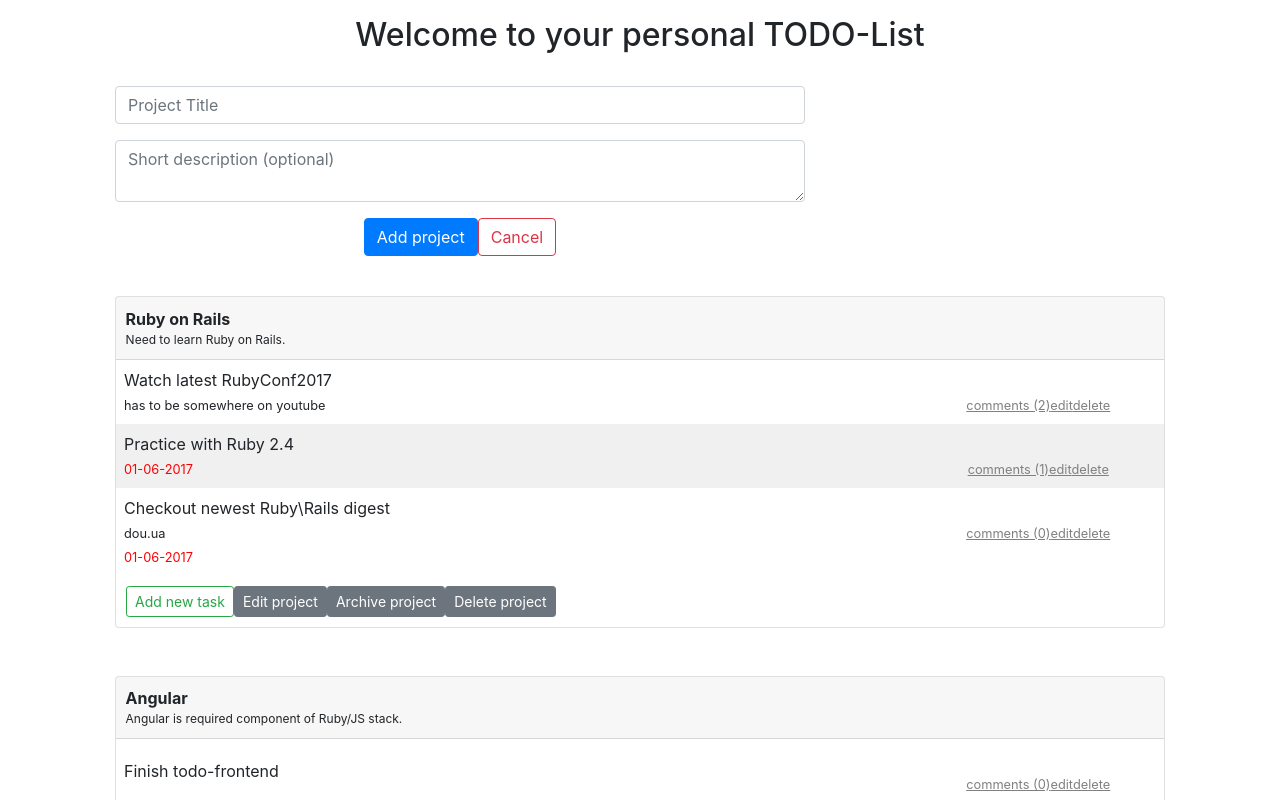
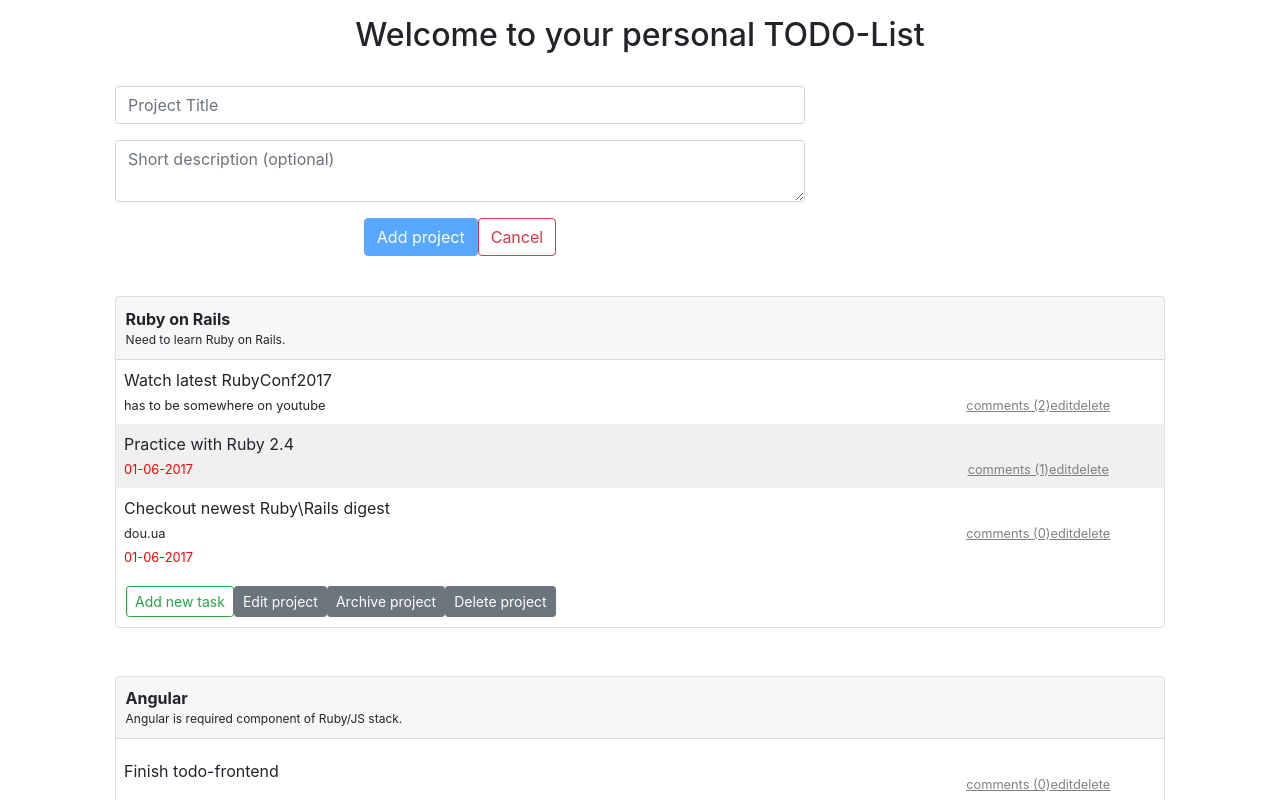
Before and after one commit to iSarCasm/todo_frontend, an Angular app: page /dashboard in a window 1280 px wide. Both pictures are taken after a click on the button "Add project". Shown: the top 800 px of the page. Built offline with nearby package versions, Linux system fonts and the light colour scheme.

Commit message:
Edit ProjectNewComponent

```diff
--- a/src/app/dashboard/dashboard.component.html
+++ b/src/app/dashboard/dashboard.component.html
@@ -1,10 +1,7 @@
 <div class="container mt-3 text-center">
   <h2>Welcome to your personal TODO-List</h2>
   <br>
-  <app-project-new *ngIf="isAddingProject; else open_new_project" (canceled)="cancelNewProject()"></app-project-new>
-  <ng-template #open_new_project>
-    <button class="btn btn-primary" (click)="addNewProject()">Add project</button>
-  </ng-template>
+  <app-project-new></app-project-new>
   <br>
   <app-project *ngFor="let project of projects"[project]="project"></app-project>
 </div>
--- a/src/app/dashboard/dashboard.component.ts
+++ b/src/app/dashboard/dashboard.component.ts
@@ -12,8 +12,6 @@ import { DashboardService } from './dashboard.service';
 })
 export class DashboardComponent implements OnInit {
   projects: Project[];
-  isAddingProject: boolean = false;
-
 
   constructor(
     private dashboardService: DashboardService
@@ -28,12 +26,4 @@ export class DashboardComponent implements OnInit {
         }
       )
   }
-
-  addNewProject() {
-    this.isAddingProject = true;
-  }
-
-  cancelNewProject() {
-    this.isAddingProject = false;
-  }
 }
--- a/src/app/project/project-new/project-new.component.html
+++ b/src/app/project/project-new/project-new.component.html
@@ -1,7 +1,7 @@
-<div class="container">
+<div class="container" *ngIf="isAddingProject; else open_new_project">
   <div class="row">
     <div class="col-12 col-md-8 push-md-2">
-      <form>
+      <form (ngSubmit)="addNewProject()" #projectForm="ngForm">
         <div class="form-group">
           <input
             type="text" class="form-control"
@@ -21,7 +21,7 @@
             #input_desc="ngModel">
         </textarea>
         </div>
-        <div *ngIf="input_title.errors && (input_title.dirty || input_title.touched)" class="alert alert-danger">
+        <div *ngIf="input_title.errors && (input_title.dirty || input_title.touched)" class="alert alert-danger p-1">
           <div [hidden]="!input_title.errors.required">
             Title is required
           </div>
@@ -29,14 +29,19 @@
             Title cannot be more than 80 characters long.
           </div>
         </div>
-        <div *ngIf="input_desc.errors && (input_desc.dirty || input_desc.touched)" class="alert alert-danger">
+        <div *ngIf="input_desc.errors && (input_desc.dirty || input_desc.touched)" class="alert alert-danger p-1">
           <div [hidden]="!input_desc.errors.maxlength">
             Description cannot be more than 300 characters long.
           </div>
         </div>
-        <button class="btn btn-primary" (click)="addProject()">Add project</button>
-        <button class="btn btn-outline-danger" (click)="cancel()">Cancel</button>
+        <button
+          class="btn btn-primary"
+          [disabled]="!projectForm.form.valid">Add project</button>
+        <button class="btn btn-outline-danger" (click)="cancelEditing()">Cancel</button>
       </form>
     </div>
   </div>
 </div>
+<ng-template #open_new_project>
+  <button class="btn btn-primary" (click)="editNewProject()">Add project</button>
+</ng-template>
--- a/src/app/project/project-new/project-new.component.ts
+++ b/src/app/project/project-new/project-new.component.ts
@@ -8,8 +8,7 @@ import { DashboardService } from '../../dashboard/dashboard.service';
   styleUrls: ['./project-new.component.css']
 })
 export class ProjectNewComponent implements OnInit {
-  @Output() canceled = new EventEmitter<boolean>();
-
+  isAddingProject: boolean = false;
   title: string;
   desc: string;
 
@@ -20,14 +19,18 @@ export class ProjectNewComponent implements OnInit {
   ngOnInit() {
   }
 
-  cancel() {
-    this.canceled.emit(false);
+  editNewProject() {
+    this.isAddingProject = true;
+  }
+
+  cancelEditing() {
+    this.isAddingProject = false;
     this.title = '';
     this.desc = '';
   }
 
-  addProject() {
+  addNewProject() {
     this.dashboardService.createProject(this.title, this.desc);
-    this.cancel();
+    this.cancelEditing();
   }
 }
```
